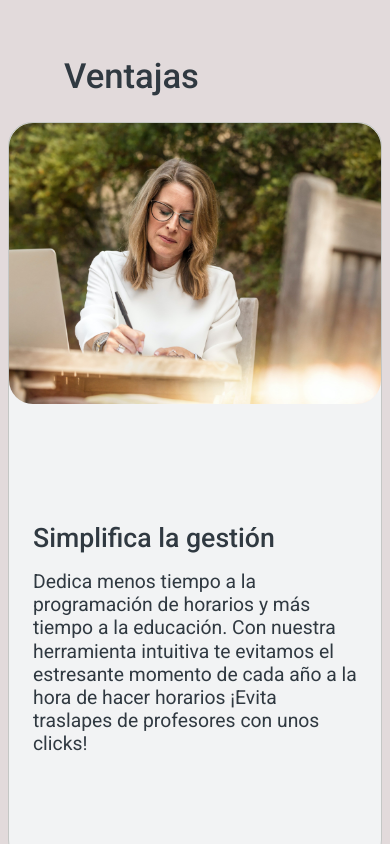
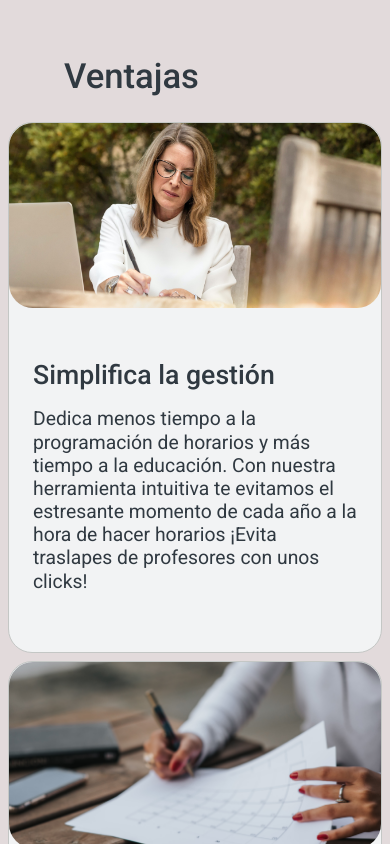
Before and after one commit to danymein/horarios-app, a website: page index.html in a window 390 px wide. Shown: the part 680-1524 px from the top of the page. Drawn offline with nearby package versions, Linux system fonts and the light colour scheme.

Commit message:
last responsive added

```diff
--- a/css/style.css
+++ b/css/style.css
@@ -1226,7 +1226,7 @@ h5 input {
   .container {
     padding: 0;
     grid-template-columns: 1fr;
-    grid-template-rows: 0.45fr 80px 3.5fr 80px auto 80px 1992px 248px;
+    grid-template-rows: 0.45fr 80px auto 80px auto 80px 1992px 248px;
     grid-template-areas:
       "section-1"
       "section-2-header"
@@ -1335,7 +1335,7 @@ h5 input {
 
   .section-2 {
     grid-template-columns: 1fr;
-    grid-template-rows: 1fr 1fr 1fr 1fr;
+    grid-template-rows: 1fr 1fr 1fr 0.5fr;
     gap: 8px;
     grid-template-areas:
       "section-2-perk-1"
@@ -1365,13 +1365,16 @@ h5 input {
   }
 
   .imagen-thumbnail {
-    height: 50%;
-    margin-bottom: 25%;
+    height: 35%;
+    margin-top:0px;
     object-fit: cover;
   }
 
   .section-2-spansitos {
-    margin-bottom: 20%;
+    margin-bottom: 0%;
+    height:65%;
+    padding: 0px 24px 0 24px;
+    top:0;
   }
 
   .section-2-spansitos h5 {
--- a/index.html
+++ b/index.html
@@ -273,10 +273,10 @@
     </footer>
 
   </main>
-
+<!--
   <script src="https://cdn.jsdelivr.net/npm/bootstrap@5.3.2/dist/js/bootstrap.bundle.min.js"
     integrity="sha384-C6RzsynM9kWDrMNeT87bh95OGNyZPhcTNXj1NW7RuBCsyN/o0jlpcV8Qyq46cDfL"
-    crossorigin="anonymous"></script>
+    crossorigin="anonymous"></script> -->
 
   <script src="js/app.js"></script>
 
```
